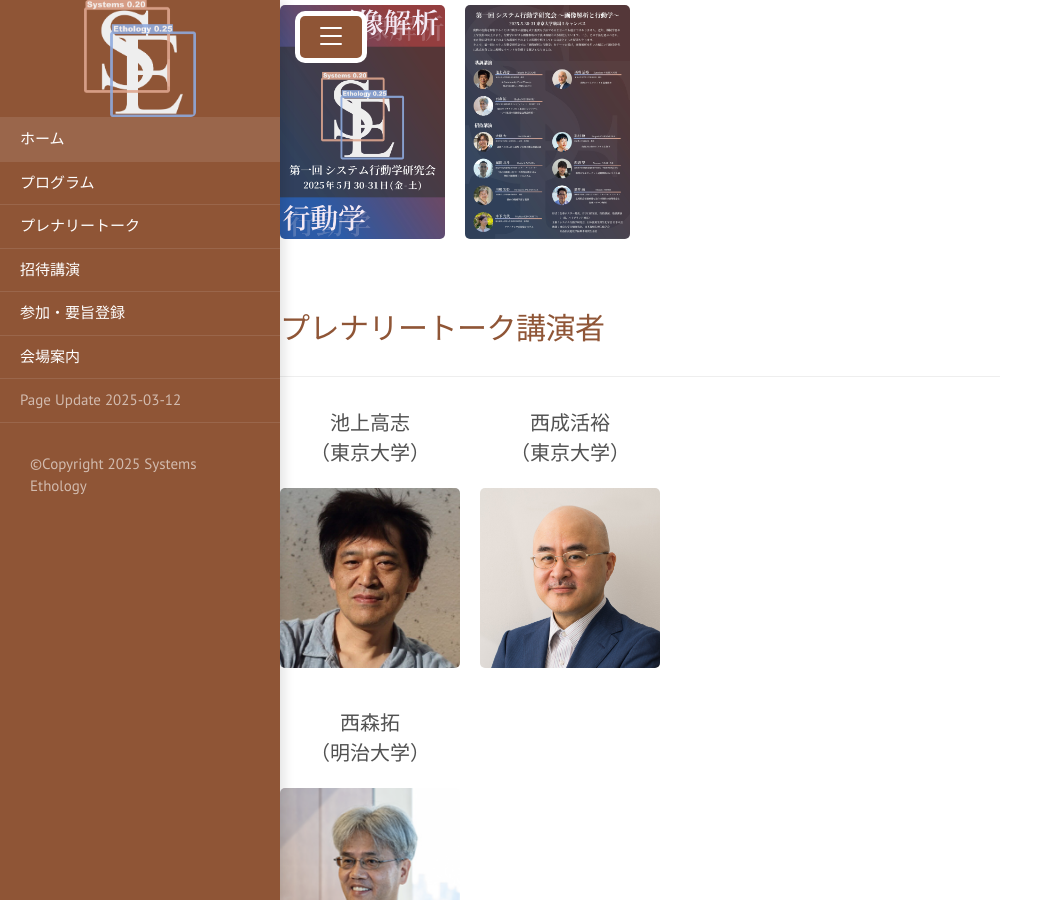
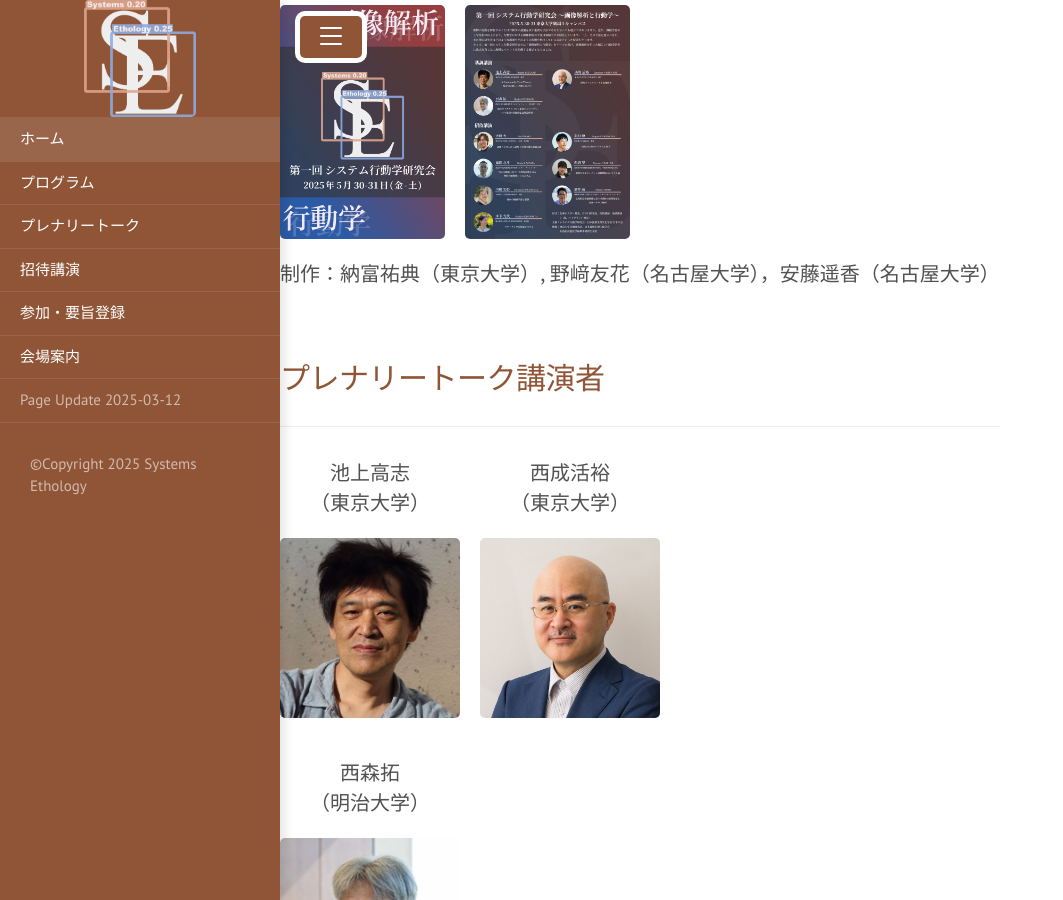
Before and after one commit to SystemsEthology/website, a Jekyll site: the page built from event_01/conference01_home.md, in a window 1280 px wide and 900 px high, scrolled down 1840 px. Shown: the whole window, without its empty margins (0-1063 px from the left). Built offline with Jekyll 4.4.1, drawn with Linux system fonts in a browser that asks for light colours.

Commit message:
Update conference01_home.md

```diff
--- a/event_01/conference01_home.md
+++ b/event_01/conference01_home.md
@@ -48,6 +48,8 @@ title: Home
     <img src="{{ site.baseurl }}/event_01/images/poster_systems_ethology_01.jpg" width="165x">
     <img src="{{ site.baseurl }}/event_01/images/poster_systems_ethology_02.jpg" width="165px">
 </div>
+
+制作：納富祐典（東京大学）, 野﨑友花（名古屋⼤学），安藤遥香（名古屋大学）
 
 <br>
 
```
